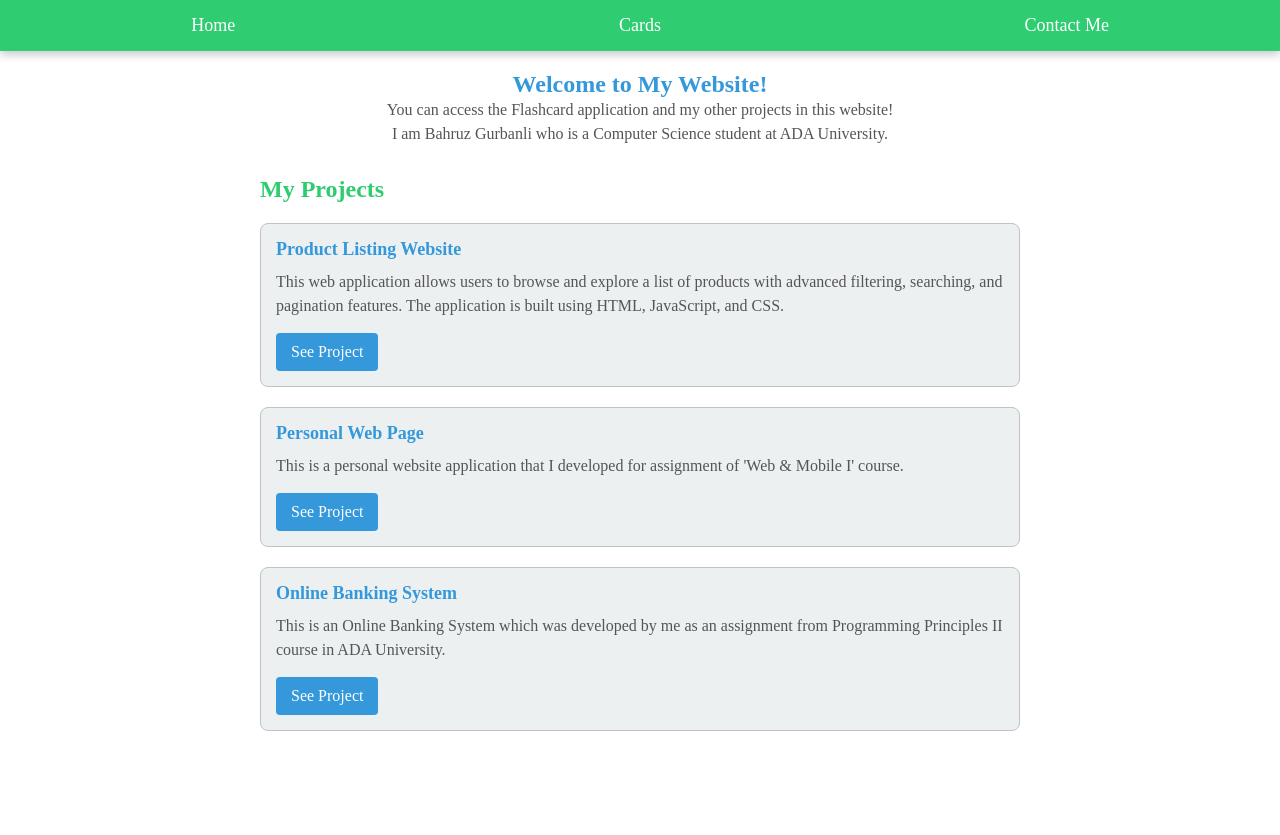
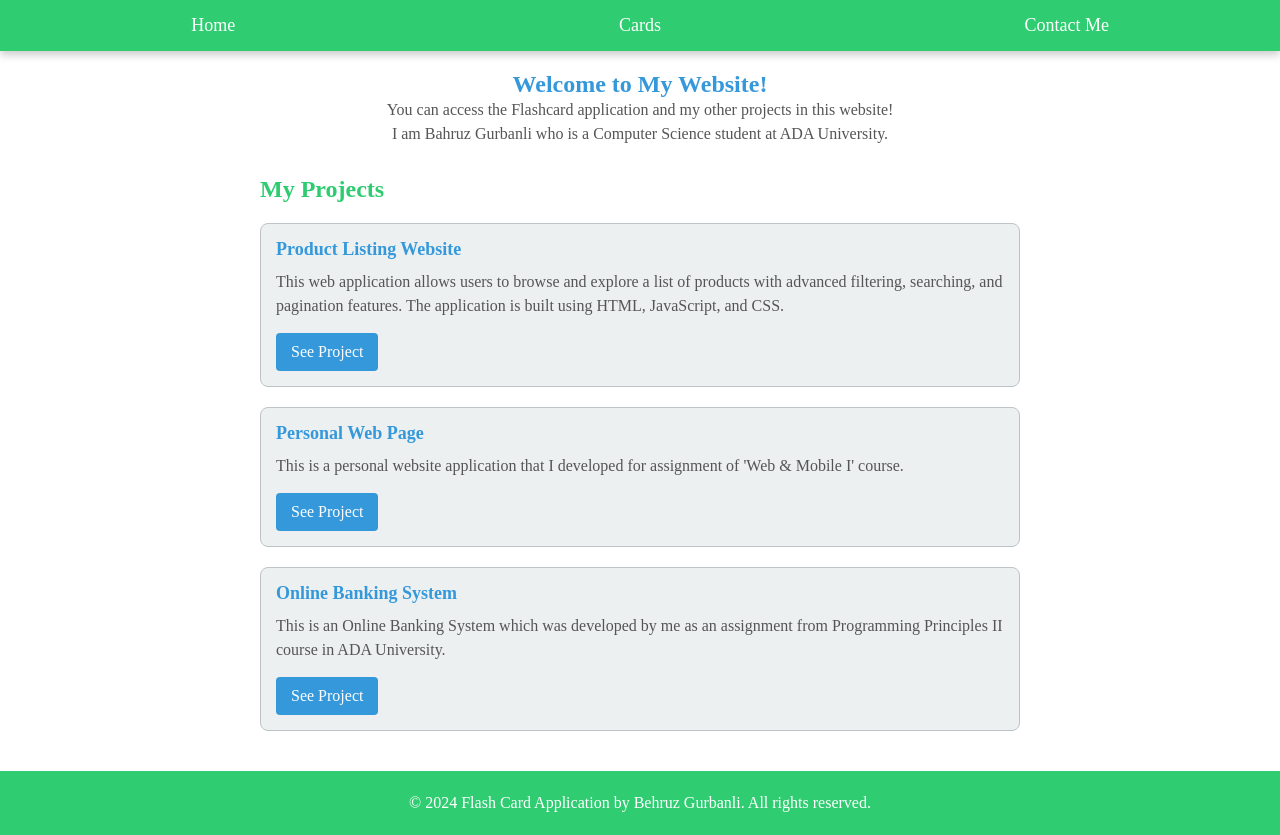
Before and after one commit to behruzgurbanli/as3-wm1-behruzgurbanli, a React (Create React App) app: page / in a window 1280 px wide. Before the commit the page ends 800 px from the top, so only its background shows below. Built offline with nearby package versions, Linux system fonts and the light colour scheme; data requests are answered from the project's data file.

Commit message:
Footer added

```diff
--- a/src/App.js
+++ b/src/App.js
@@ -5,6 +5,7 @@ import Home from './pages/Home'
 import Contact from './pages/Contact'
 import Cards from './pages/Cards'
 import NoMatchRoute from './components/NoMatchRoute'
+import Footer from './components/Footer';
 
 function App() {
     return(
@@ -19,6 +20,7 @@ function App() {
                     <Route path='/cards' element={<Cards />} />
                     <Route path='/*' element={<NoMatchRoute />} />
                 </Routes>
+            <Footer />
         </Router>
     </>
     )
--- /dev/null
+++ b/src/assets/footer.css
@@ -0,0 +1,14 @@
+.footer-container {
+    background-color: #2fcc71;
+    padding: 20px 0;
+    text-align: center;
+    margin-top: auto;
+    width: 100%;
+  }
+
+  .footer-content, .footer-content p {
+    justify-content: space-between;
+    color: #fff;
+    align-items: center;
+    text-align: center;
+  }
--- a/src/components/CardManagement.jsx
+++ b/src/components/CardManagement.jsx
@@ -6,19 +6,27 @@ import { HTML5Backend } from 'react-dnd-html5-backend';
 
 const CardManagement = () => {
     const [cards, setCards] = useState([]);
-    const [newCard, setNewCard] = useState({ front: '', back: '', status: ''});
+    const [newCards, setNewCards] = useState({ front: '', back: '', status: ''});
     const [searchText, setSearchText] = useState('');
     const [filterStatus, setFilterStatus] = useState('');
+    const [sortOption, setSortOption] = useState('');
 
     const fetchCards = useCallback(async () => {
         try {
             const response = await axios.get("http://localhost:3001/cards");
-            const sortedCards = response.data.sort((a, b) => new Date(b.lastModified) - new Date(a.lastModified));
+            const sortedCards = [...response.data];
+
+            if (sortOption === 'newest') {
+                sortedCards = sortedCards.sort((a, b) => new Date(b.lastModified) - new Date(a.lastModified));
+            } else if (sortOption === 'oldest') {
+                sortedCards = sortedCards.sort((a, b) => new Date(a.lastModified) - new Date(b.lastModified));
+            }
+
             setCards(sortedCards);
         } catch (error) {
             console.error("Error: ", error);
         }
-    });
+    }, [sortOption]);
 
     useEffect(() => {
         fetchCards();
@@ -31,16 +39,16 @@ const CardManagement = () => {
     const handleCreateCard = useCallback(async () => {
         try {
             const response = await axios.post('http://localhost:3001/cards', {
-                ...newCard,
+                ...newCards,
                 lastModified: new Date().toISOString(),
             });
             setCards(prevCards => [...prevCards, response.data]);
-            setNewCard({ front: '', back: '', status: '' });
+            setNewCards({ front: '', back: '', status: '' });
             console.log("New card has been successfully created!");
         } catch (error) {
             console.error("Error creating card: ", error);
         }
-    }, [newCard, fetchCards]);
+    }, [newCards, fetchCards]);
 
     const handleEdit = useCallback(async (updatedCard) => {
         try {
@@ -93,7 +101,6 @@ const CardManagement = () => {
     const handleCardDrop = async (id, newIndex) => {
         try {
           await axios.patch(`http://localhost:3001/cards/${id}`, { newIndex });
-          // Handle success or update state if needed
         } catch (error) {
           console.error('Error updating card order:', error);
         }
@@ -118,22 +125,31 @@ const CardManagement = () => {
                 <option value="Noted">Noted</option>
             </select>
 
+            <select
+                value={sortOption}
+                onChange={(e) => setSortOption(e.target.value)}
+            >
+                <option value="">Sort by</option>
+                <option value="newest">Newest</option>
+                <option value="oldest">Oldest</option>
+            </select>
+
             {/* Create new card form */}
             <input
                 type="text"
                 placeholder="Front"
-                value={newCard.front}
-                onChange={(e) => setNewCard({ ...newCard, front: e.target.value })}
+                value={newCards.front}
+                onChange={(e) => setNewCards({ ...newCards, front: e.target.value })}
             />
             <input
                 type="text"
                 placeholder="Back"
-                value={newCard.back}
-                onChange={(e) => setNewCard({ ...newCard, back: e.target.value })}
+                value={newCards.back}
+                onChange={(e) => setNewCards({ ...newCards, back: e.target.value })}
             />
             <select
-                value={newCard.status}
-                onChange={(e) => setNewCard({ ...newCard, status: e.target.value })}
+                value={newCards.status}
+                onChange={(e) => setNewCards({ ...newCards, status: e.target.value })}
             >
                 <option value="Want to Learn">Want to Learn</option>
                 <option value="Learned">Learned</option>
--- /dev/null
+++ b/src/components/Footer.jsx
@@ -0,0 +1,14 @@
+import React from 'react';
+import '../assets/footer.css';
+
+const Footer = () => {
+  return (
+    <footer className="footer-container">
+      <div className="footer-content">
+        <p>&copy; 2024 Flash Card Application by Behruz Gurbanli. All rights reserved.</p>
+      </div>
+    </footer>
+  );
+};
+
+export default Footer;
```
Lines whose indentation alone changed are shown as unchanged.
